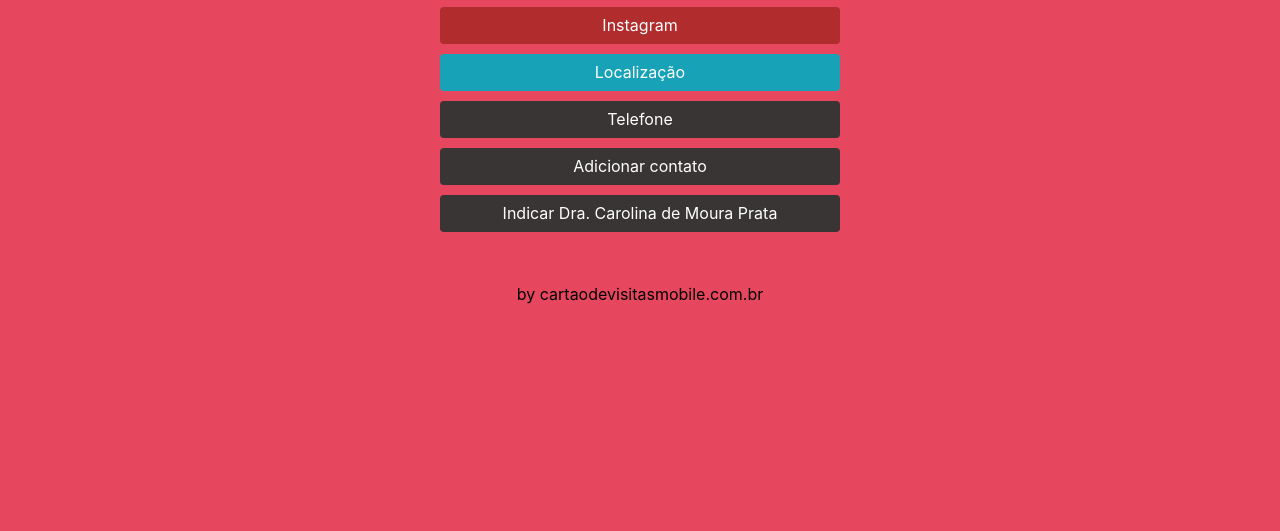
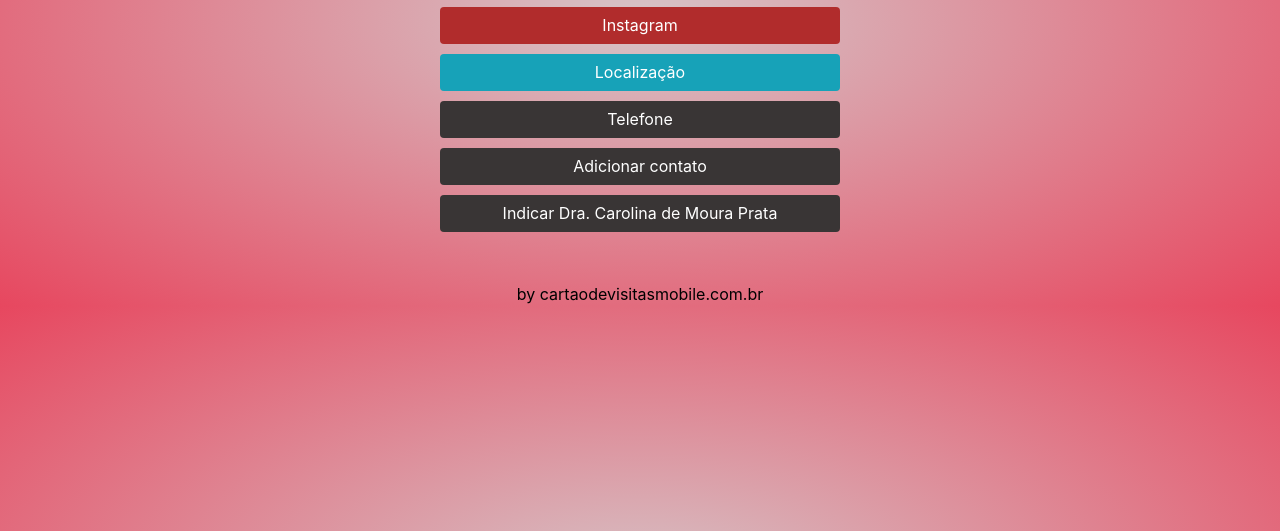
Before and after one commit to startdes/dracarolinamprata, a plain HTML site: page index.html in a window 1280 px wide. Shown: the part 269-800 px from the top of the page. Drawn offline with nearby package versions, Linux system fonts and the light colour scheme.

Commit message:
Add files via upload

```diff
--- a/css/stilo.css
+++ b/css/stilo.css
@@ -28,7 +28,14 @@
 }
 
 body {
-background: #E7475E;
+background: rgba(214,197,200,1);
+background: -moz-radial-gradient(center, ellipse cover, rgba(214,197,200,1) 0%, rgba(231,71,95,1) 100%);
+background: -webkit-gradient(radial, center center, 0px, center center, 100%, color-stop(0%, rgba(214,197,200,1)), color-stop(100%, rgba(231,71,95,1)));
+background: -webkit-radial-gradient(center, ellipse cover, rgba(214,197,200,1) 0%, rgba(231,71,95,1) 100%);
+background: -o-radial-gradient(center, ellipse cover, rgba(214,197,200,1) 0%, rgba(231,71,95,1) 100%);
+background: -ms-radial-gradient(center, ellipse cover, rgba(214,197,200,1) 0%, rgba(231,71,95,1) 100%);
+background: radial-gradient(ellipse at center, rgba(214,197,200,1) 0%, rgba(231,71,95,1) 100%);
+filter: progid:DXImageTransform.Microsoft.gradient( startColorstr='#d6c5c8', endColorstr='#e7475f', GradientType=1 );
 }
 
 .geral {
```
